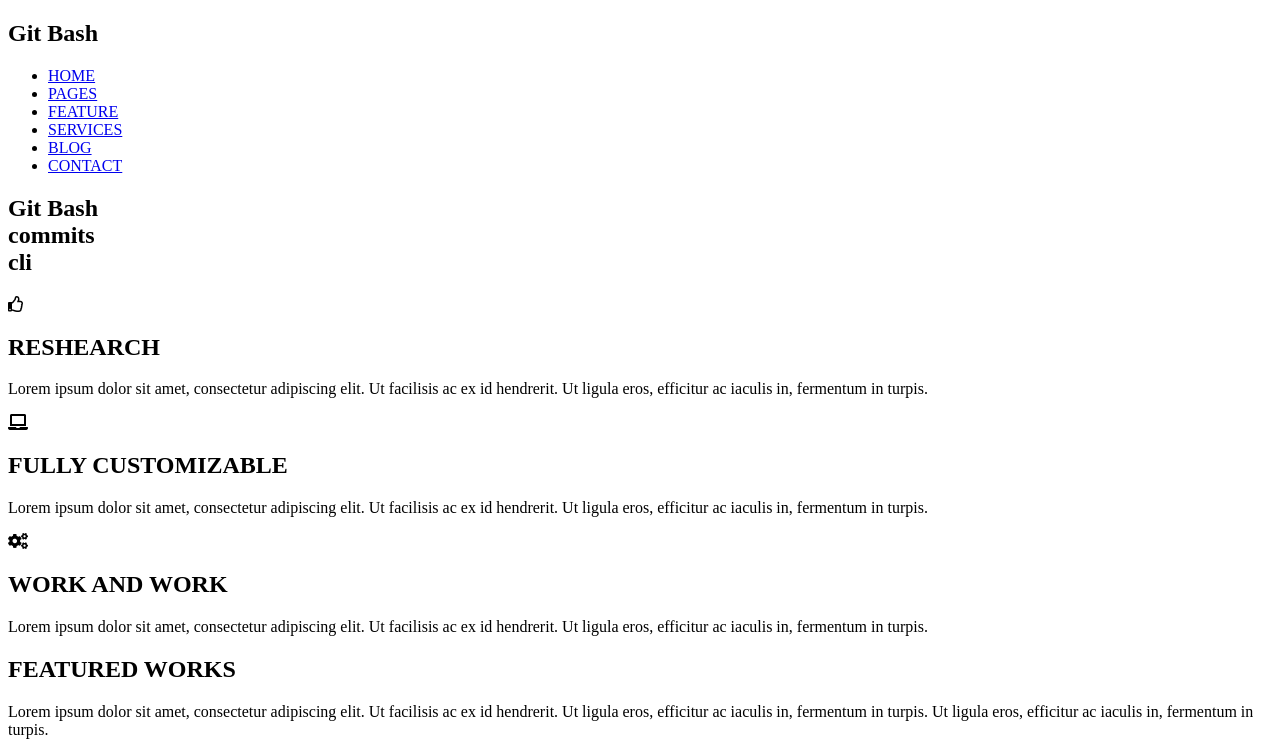
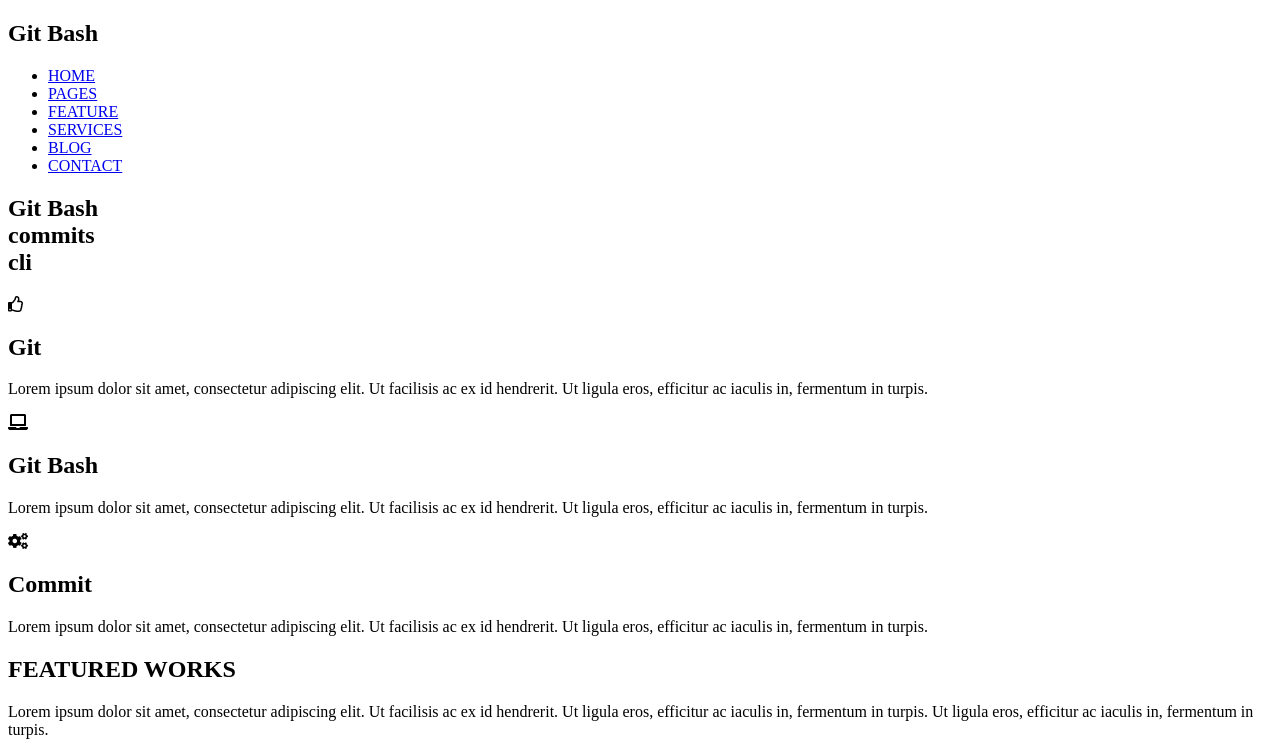
Before and after one commit to wujot/learning-git, a plain HTML site: page index.html in a window 1280 px wide. Shown: the top 750 px of the page. Drawn offline with nearby package versions, Linux system fonts and the light colour scheme; files that its build step writes are made by us from their sources; a web font is replaced by a local one.

Commit message:
Change Headings of Advanteges Section

```diff
--- a/index.html
+++ b/index.html
@@ -43,19 +43,19 @@
 				<div class="row">
 					<div class="col-4">
 						<i class="far fa-thumbs-up"></i>
-						<h1>RESHEARCH</h1>
+						<h1>Git</h1>
 						<p>Lorem ipsum dolor sit amet, consectetur adipiscing elit. Ut facilisis ac ex id hendrerit. Ut ligula eros, efficitur ac iaculis in, fermentum in turpis.
 						</p>
 					</div>
 					<div class="col-4">
 						<i class="fas fa-laptop"></i>
-						<h1>FULLY CUSTOMIZABLE</h1>
+						<h1>Git Bash</h1>
 						<p>Lorem ipsum dolor sit amet, consectetur adipiscing elit. Ut facilisis ac ex id hendrerit. Ut ligula eros, efficitur ac iaculis in, fermentum in turpis.
 						</p>
 					</div>
 					<div class="col-4">
 						<i class="fas fa-cogs"></i>
-						<h1>WORK AND WORK</h1>
+						<h1>Commit</h1>
 						<p>Lorem ipsum dolor sit amet, consectetur adipiscing elit. Ut facilisis ac ex id hendrerit. Ut ligula eros, efficitur ac iaculis in, fermentum in turpis.
 						</p>
 					</div>
```
